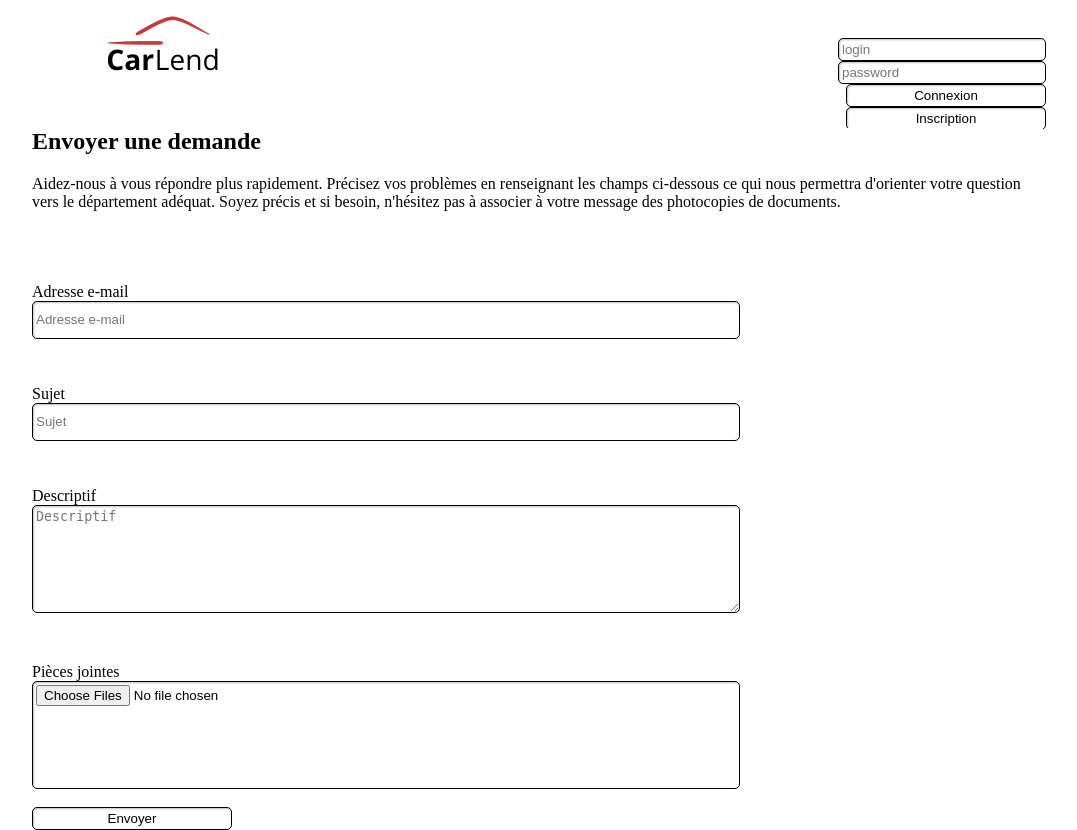
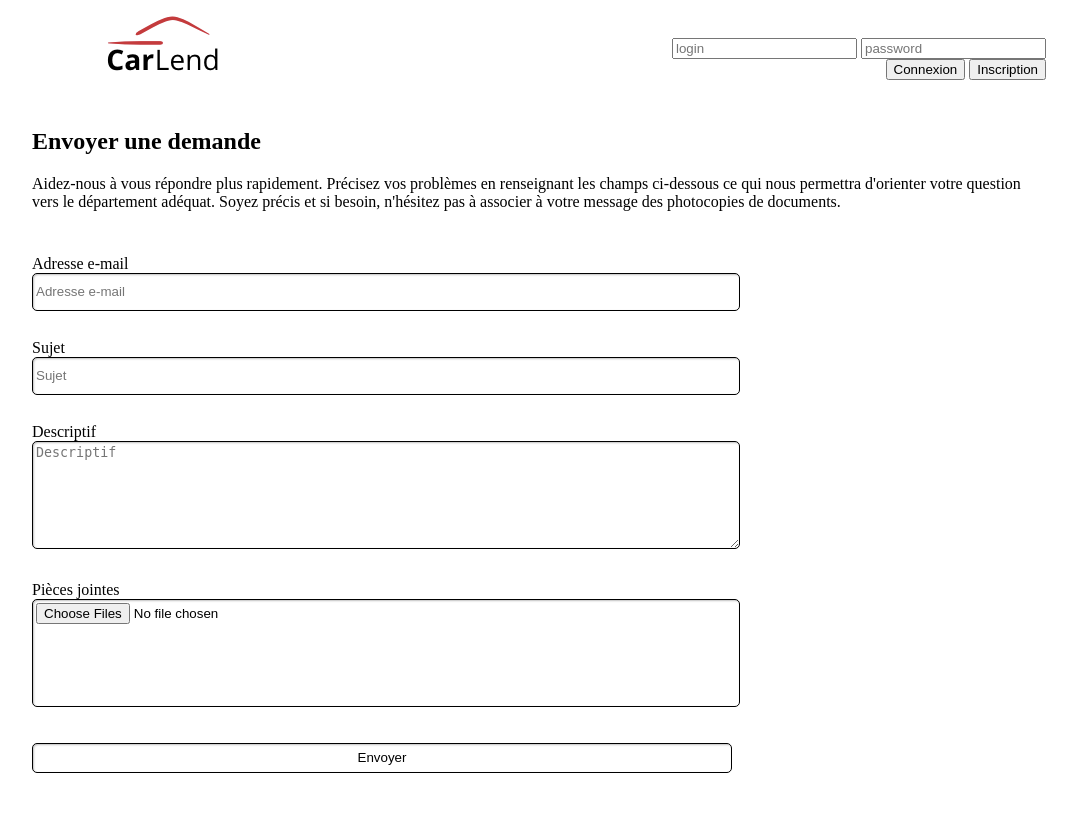
Before and after one commit to AdamPoyol/CarLend, a PHP site: page /views/contact_carlend.html in a window 1280 px wide. Shown: the whole page, without its empty margins (76-1153 px from the left). After the commit the page ends 773 px from the top, so only its background shows below. Run offline with PHP 8.4, Linux system fonts and the light colour scheme; some web fonts are replaced.

Commit message:
modifications site

```diff
--- a/Developpement/css/c_contact.css
+++ b/Developpement/css/c_contact.css
@@ -49,21 +49,21 @@ label {
     margin-top:10px;
     display:block;
 }
-input, textarea, select, option {
+.contact, .contact2, select, option {
     background-color: transparent;
 }
-input, textarea, select {
+.contact, .contact2, select {
     padding:3px;
     border:1px solid;
     border-radius:5px;
     width:200px;
     box-shadow:1px 1px 2px #C0C0C0 inset;
 }
-.form {
+.contact {
     min-height: 30px;
     min-width: 700px;
 }
-.desc{
+.contact2{
     min-height: 100px;
     min-width: 700px;
 }
--- a/Developpement/css/css_carlend.css
+++ b/Developpement/css/css_carlend.css
@@ -47,7 +47,7 @@ text-align: right;
 .zone1{
 background:url(../Images/Screen.png) no-repeat;
 background-size: cover;
-width: 60%; height: 300px; width: auto; float:center;
+height: 300px; width: auto;
 text-align: center;
   margin: 30px 100px auto auto;
   margin-left: 80px;
@@ -84,7 +84,7 @@ width:30%;
 height: 30px; float: left;
 margin: 5px auto auto 0;
 position: relative;
-text-align: center;
+  display: inline;
 }
 
 .footer_droite{
--- a/Developpement/views/contact_carlend.html
+++ b/Developpement/views/contact_carlend.html
@@ -11,11 +11,10 @@
                     <img id="CarLend" src="../Images/logo.png" alt="logo CarLend"/>
                 </div>
                 <div class="header_droite">
-                    <input id="login" type="login" name="login" placeholder="login"/>
+                    <input id="login" type="text" name="login" placeholder="login"/>
                     <input id="mdp" type="password" name="mdp" placeholder="password"/>
-                    <input type="submit" value="Connexion"/><br>
+                    <input type="submit" value="Connexion"/>
                     <input type="submit" value="Inscription"/><br>
-
                 </div>
             </header>
         </div>
@@ -25,25 +24,26 @@
 
                 Précisez vos problèmes en renseignant les champs ci-dessous ce qui nous permettra
                 d'orienter votre question vers le département adéquat.
-                Soyez précis et si besoin, n'hésitez pas à associer à votre message des photocopies de documents.</p><br>
+                Soyez précis et si besoin, n'hésitez pas à associer à votre message des photocopies de documents.</p>
 
             <form method="post" action=".php">
                 <label><br>
                     <label>Adresse e-mail</label>
-                    <input id="email" type="email" name="mail" placeholder="Adresse e-mail" class="form"/><br><br><br>
+                    <input class="contact" id="email" type="email" name="mail" placeholder="Adresse e-mail"/><br><br>
 
                     <label>Sujet</label>
-                    <input id="text" type="text" name="subject" placeholder="Sujet" class ="form"/><br><br><br>
+                    <input class="contact" id="text" type="text" name="subject" placeholder="Sujet" /><br><br>
 
                     <label>Descriptif</label>
-                    <textarea name="ameliorer" id="ameliorer" placeholder="Descriptif" class ="desc"></textarea><br><br><br>
+                    <textarea  class="contact2" name="ameliorer" id="ameliorer" placeholder="Descriptif" ></textarea><br><br>
 
                     <label>Pièces jointes</label>
-                    <input type="file" multiple="true" id="request-attachments" data-fileupload="true" data-dropzone="upload-dropzone" class="desc"><br><br>
+                    <input class="contact2" type="file" multiple="true" id="request-attachments" data-fileupload="true" data-dropzone="upload-dropzone" ><br><br><br>
 
-                    <input type="submit" name ="commit" value="Envoyer">
+                    <input class="contact" type="submit" name ="commit" value="Envoyer">
+                    <br><br><br>
                 </label>
-            </div>
+            </form>
         </div>
     </body>
 </html>
```
Also changed, not shown: Developpement/views/accueil_carlend.html (+14 -4 lines).
